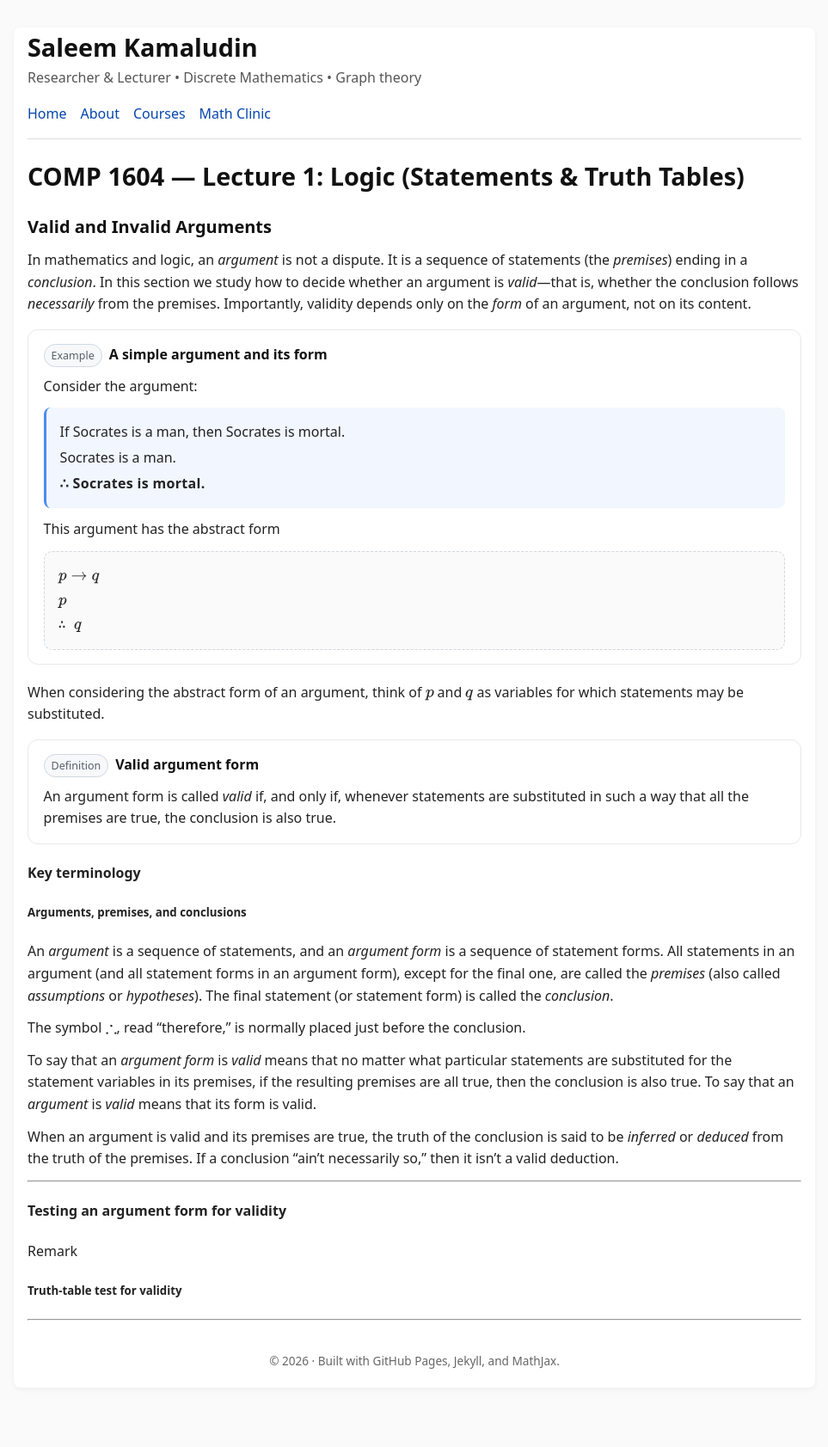
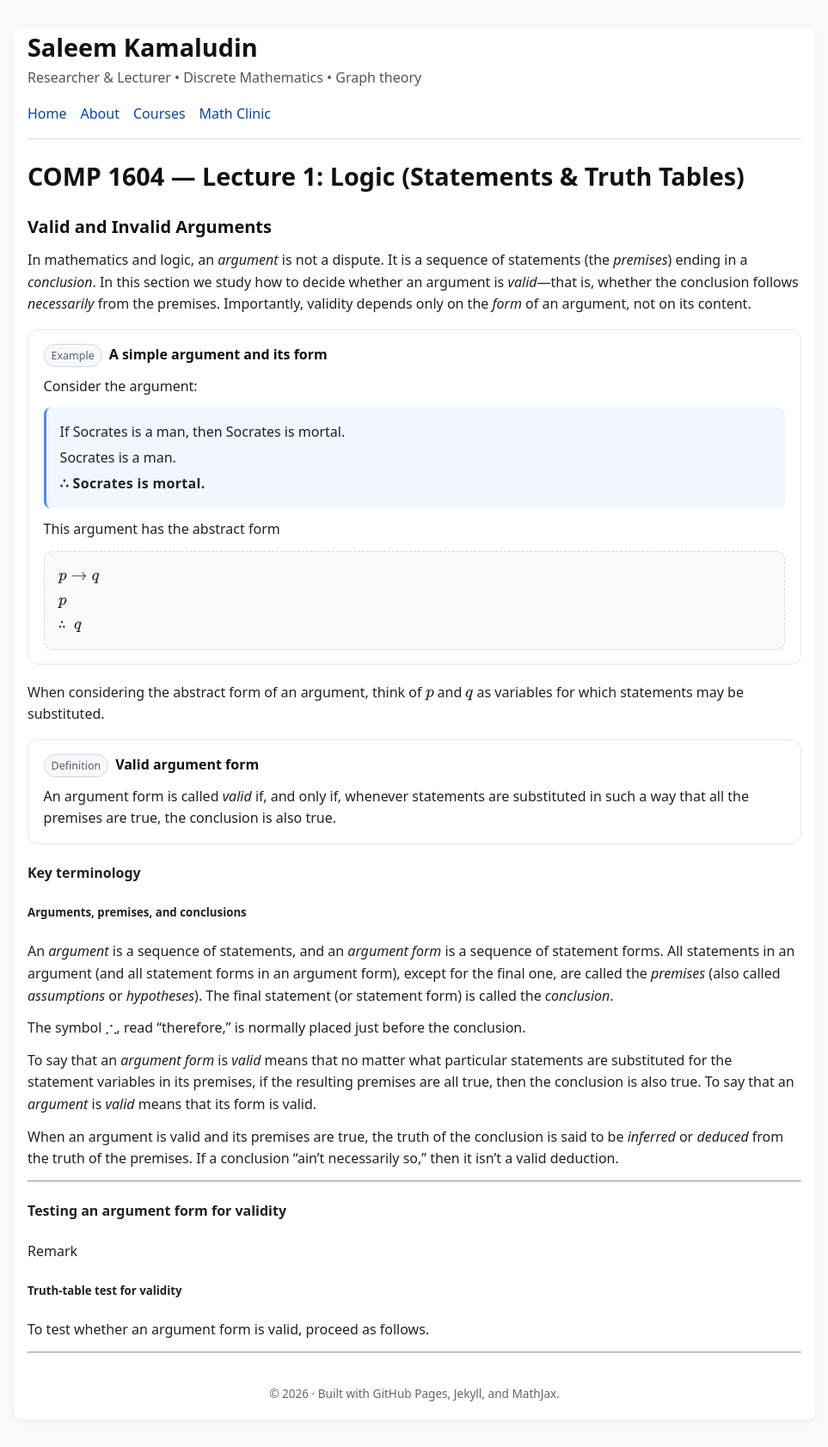
Before and after one commit to SaleemKamaludin/SaleemKamaludin.github.io, a Jekyll site: the page built from courses/comp1604/lecture-notes/lecture-01/index.md, in a window 1280 px wide. Shown: the whole page at 86% size, without its empty margins (158-1121 px from the left). Built offline with Jekyll 4.4.1, drawn with Linux system fonts in a browser that asks for light colours; before the commit the page ends 1646 px from its top, so only the background shows below that.

Commit message:
Add explanation for testing argument validity
Added a paragraph explaining how to test argument validity.

```diff
--- a/courses/comp1604/lecture-notes/lecture-01/index.md
+++ b/courses/comp1604/lecture-notes/lecture-01/index.md
@@ -280,3 +280,7 @@ permalink: /courses/comp1604/lecture-notes/lecture-01/
       <span class="tag">Remark</span>
       <h5 class="box-title">Truth-table test for validity</h5>
     </div>
+
+
+
+    <p class="lead">To test whether an argument form is valid, proceed as follows.</p>
```
